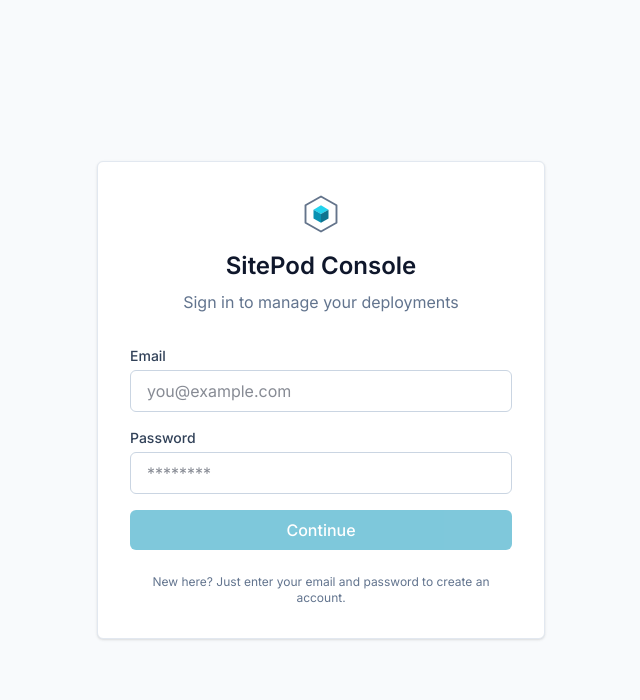
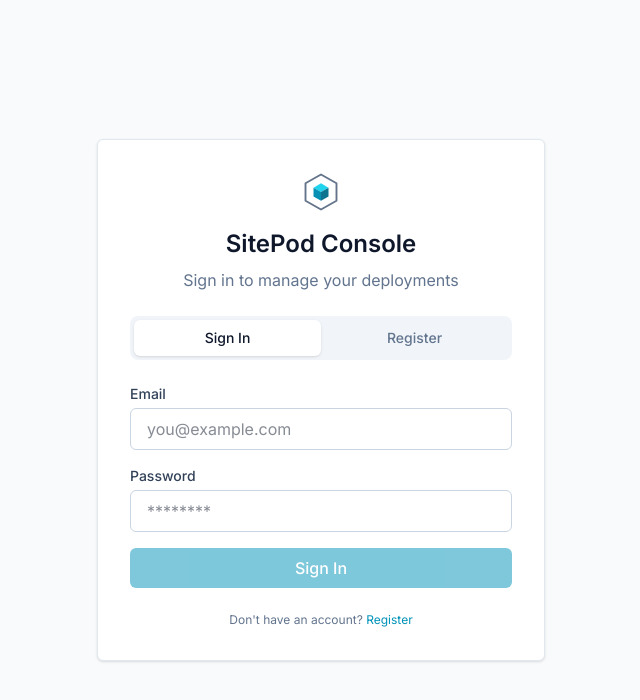
Before and after one commit to sitepod-dev/sitepod, a Svelte app in the folder console/: page / in a window 1280 px wide. Shown: the top 700 px of the page, without its empty margins (319-959 px from the left). Built offline with nearby package versions, Linux system fonts and the light colour scheme; no server answers.

Commit message:
Add separate Login/Register toggle in console
- Add mode toggle between "Sign In" and "Register"
- Add confirm password field for registration
- Update button text and messages based on mode
- Add toggle links at bottom of form

```diff
--- a/console/src/routes/Login.svelte
+++ b/console/src/routes/Login.svelte
@@ -4,11 +4,13 @@
 
   let email = $state('')
   let password = $state('')
+  let confirmPassword = $state('')
   let error = $state('')
   let message = $state('')
   let loading = $state(false)
   let isDemo = $state(false)
   let configLoaded = $state(false)
+  let mode = $state<'login' | 'register'>('login')
 
   onMount(async () => {
     try {
@@ -33,19 +35,31 @@
     password = 'sitepod123'
   }
 
-  async function handleEmailLogin(e: Event) {
+  function switchMode(newMode: 'login' | 'register') {
+    mode = newMode
+    error = ''
+    message = ''
+    confirmPassword = ''
+  }
+
+  async function handleSubmit(e: Event) {
     e.preventDefault()
     if (!email || !password) return
+
+    if (mode === 'register' && password !== confirmPassword) {
+      error = 'Passwords do not match'
+      return
+    }
 
     loading = true
     error = ''
     try {
       const result = await auth.login(email, password)
       if (result.success) {
-        message = result.message || 'Logged in'
+        message = result.message || (mode === 'register' ? 'Account created' : 'Logged in')
       }
     } catch (err) {
-      error = err instanceof Error ? err.message : 'Login failed'
+      error = err instanceof Error ? err.message : (mode === 'register' ? 'Registration failed' : 'Login failed')
     } finally {
       loading = false
     }
@@ -55,10 +69,30 @@
 <div class="min-h-screen bg-slate-50 flex items-center justify-center p-4">
   <div class="bg-white rounded-md border border-slate-200 shadow-sm p-8 w-full max-w-md">
     <!-- Logo -->
-    <div class="text-center mb-8">
+    <div class="text-center mb-6">
       <img src="/logo-icon.svg" alt="SitePod" class="h-10 w-10 mx-auto mb-4" />
       <h1 class="text-2xl font-bold text-slate-900">SitePod Console</h1>
-      <p class="text-slate-500 mt-2">Sign in to manage your deployments</p>
+      <p class="text-slate-500 mt-2">
+        {mode === 'login' ? 'Sign in to manage your deployments' : 'Create a new account'}
+      </p>
+    </div>
+
+    <!-- Mode Toggle -->
+    <div class="flex mb-6 bg-slate-100 rounded-lg p-1">
+      <button
+        type="button"
+        onclick={() => switchMode('login')}
+        class="flex-1 py-2 px-4 text-sm font-medium rounded-md transition {mode === 'login' ? 'bg-white text-slate-900 shadow-sm' : 'text-slate-500 hover:text-slate-700'}"
+      >
+        Sign In
+      </button>
+      <button
+        type="button"
+        onclick={() => switchMode('register')}
+        class="flex-1 py-2 px-4 text-sm font-medium rounded-md transition {mode === 'register' ? 'bg-white text-slate-900 shadow-sm' : 'text-slate-500 hover:text-slate-700'}"
+      >
+        Register
+      </button>
     </div>
 
     {#if error}
@@ -100,8 +134,8 @@
       </div>
     {/if}
 
-    <!-- Email login -->
-    <form onsubmit={handleEmailLogin} class="space-y-4">
+    <!-- Email login/register form -->
+    <form onsubmit={handleSubmit} class="space-y-4">
       <div>
         <label for="email" class="block text-sm font-medium text-slate-700 mb-1">Email</label>
         <input
@@ -125,17 +159,39 @@
         />
       </div>
 
+      {#if mode === 'register'}
+        <div>
+          <label for="confirmPassword" class="block text-sm font-medium text-slate-700 mb-1">Confirm Password</label>
+          <input
+            type="password"
+            id="confirmPassword"
+            bind:value={confirmPassword}
+            placeholder="********"
+            class="w-full px-4 py-2 border border-slate-300 rounded-md focus:ring-2 focus:ring-cyan-500 focus:border-transparent outline-none transition"
+            disabled={loading}
+          />
+        </div>
+      {/if}
+
       <button
         type="submit"
-        disabled={loading || !email || !password}
+        disabled={loading || !email || !password || (mode === 'register' && !confirmPassword)}
         class="w-full py-2 px-4 font-medium rounded-md disabled:opacity-50 disabled:cursor-not-allowed transition bg-cyan-600 text-white hover:bg-cyan-700"
       >
-        {loading ? 'Signing in...' : 'Continue'}
+        {#if loading}
+          {mode === 'register' ? 'Creating account...' : 'Signing in...'}
+        {:else}
+          {mode === 'register' ? 'Create Account' : 'Sign In'}
+        {/if}
       </button>
     </form>
 
     <p class="mt-6 text-center text-xs text-slate-500">
-      New here? Just enter your email and password to create an account.
+      {#if mode === 'login'}
+        Don't have an account? <button type="button" onclick={() => switchMode('register')} class="text-cyan-600 hover:underline">Register</button>
+      {:else}
+        Already have an account? <button type="button" onclick={() => switchMode('login')} class="text-cyan-600 hover:underline">Sign in</button>
+      {/if}
     </p>
   </div>
 </div>
```
